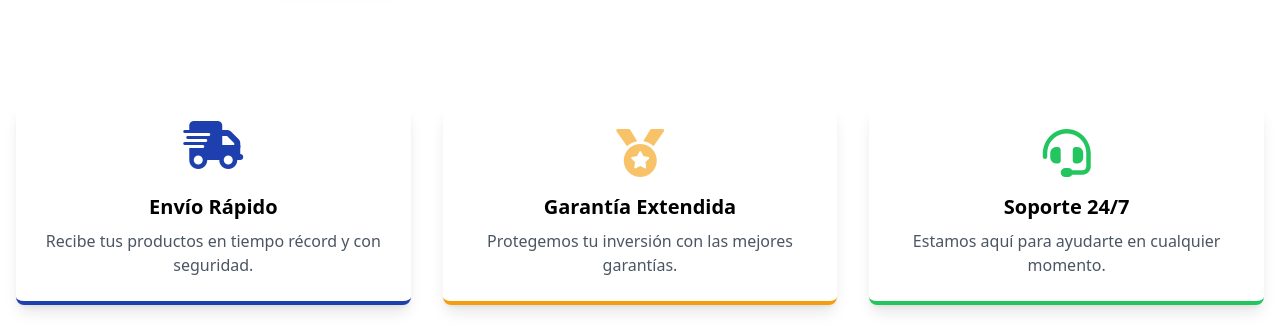
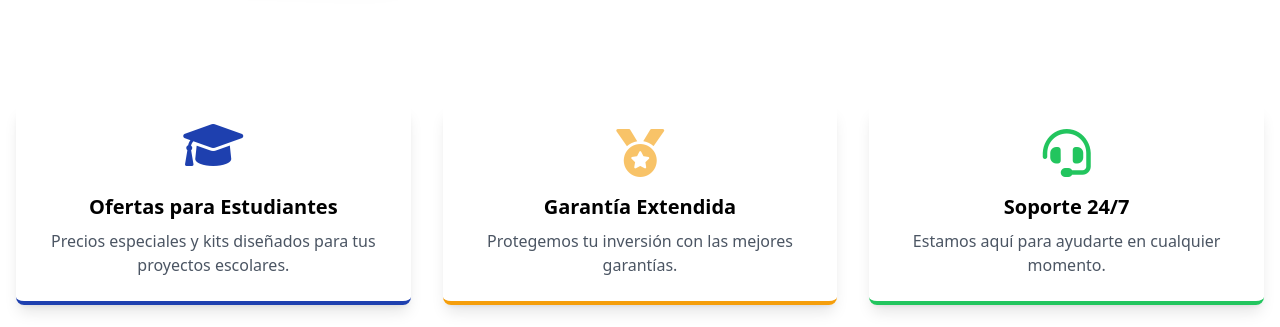
Before and after one commit to diegodevxd/tecprueba, a website built with Vite: page index.html in a window 1280 px wide. Shown: the part 1040-1367 px from the top of the page. Built offline with nearby package versions, Linux system fonts and the light colour scheme; a script that the page names is missing; files whose address does not match are found by name.

Commit message:
Replace 'Fast Shipping' feature with 'Student Offers'

```diff
--- a/index.html
+++ b/index.html
@@ -125,9 +125,9 @@
     <section class="py-16 bg-white">
         <div class="container mx-auto px-4 grid grid-cols-1 md:grid-cols-3 gap-8 text-center">
             <div class="p-6 rounded-lg shadow-lg hover:shadow-2xl transition duration-300 transform hover:-translate-y-2 border-b-4 border-brand-primary animate-on-scroll">
-                <div class="text-5xl text-brand-primary mb-4 animate-bounce-slow"><i class="fas fa-shipping-fast"></i></div>
-                <h3 class="text-xl font-bold mb-2">Envío Rápido</h3>
-                <p class="text-gray-600">Recibe tus productos en tiempo récord y con seguridad.</p>
+                <div class="text-5xl text-brand-primary mb-4 animate-bounce-slow"><i class="fas fa-graduation-cap"></i></div>
+                <h3 class="text-xl font-bold mb-2">Ofertas para Estudiantes</h3>
+                <p class="text-gray-600">Precios especiales y kits diseñados para tus proyectos escolares.</p>
             </div>
             <div class="p-6 rounded-lg shadow-lg hover:shadow-2xl transition duration-300 transform hover:-translate-y-2 border-b-4 border-brand-accent animate-on-scroll">
                 <div class="text-5xl text-brand-accent mb-4 animate-pulse-slow"><i class="fas fa-medal"></i></div>
```
